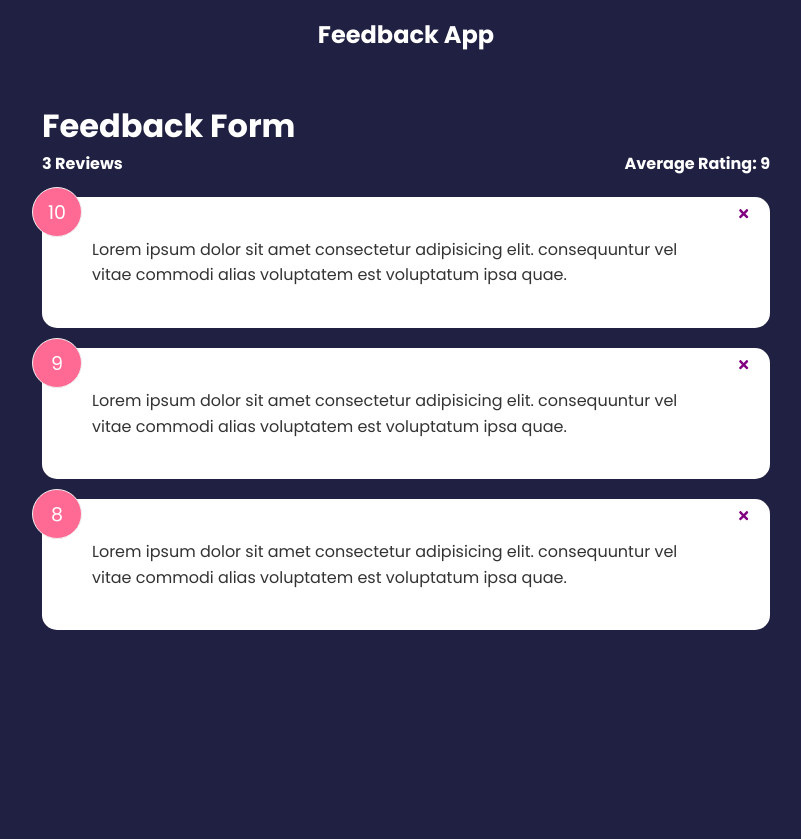
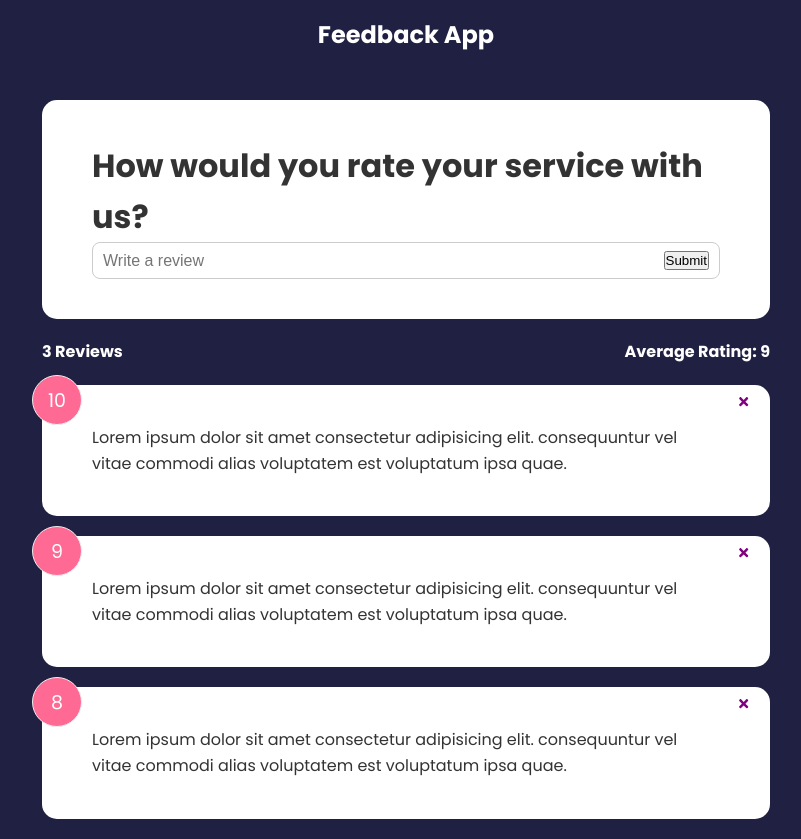
Before and after one commit to nameelza/feedback-app, a React (Create React App) app: page / in a window 1280 px wide. Shown: the whole page, without its empty margins (234-1035 px from the left). Before the commit the page ends 800 px from the top, so only its background shows below. Built offline with nearby package versions, Linux system fonts and the light colour scheme.

Commit message:
Update FeedbackForm.jsx

```diff
--- a/src/components/FeedbackForm.jsx
+++ b/src/components/FeedbackForm.jsx
@@ -1,8 +1,16 @@
+import Card from './shared/Card';
+
 function FeedbackForm() {
   return (
-    <div>
-      <h1>Feedback Form</h1>
-    </div>
+    <Card>
+      <h1>How would you rate your service with us?</h1>
+      <form>
+          <div className="input-group">
+              <input type='text' placeholder='Write a review' />
+              <button type='submit'>Submit</button>
+          </div>
+      </form>
+    </Card>
   );
 }
 
```
